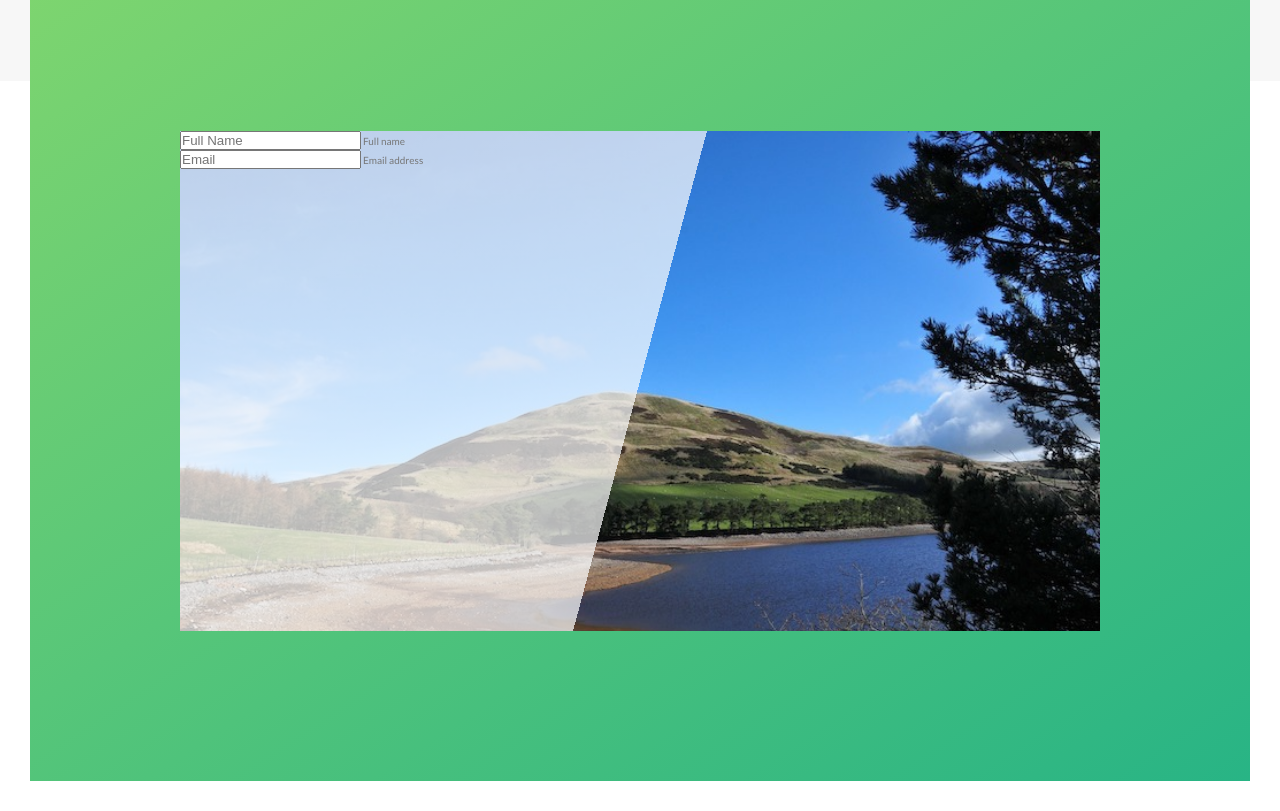
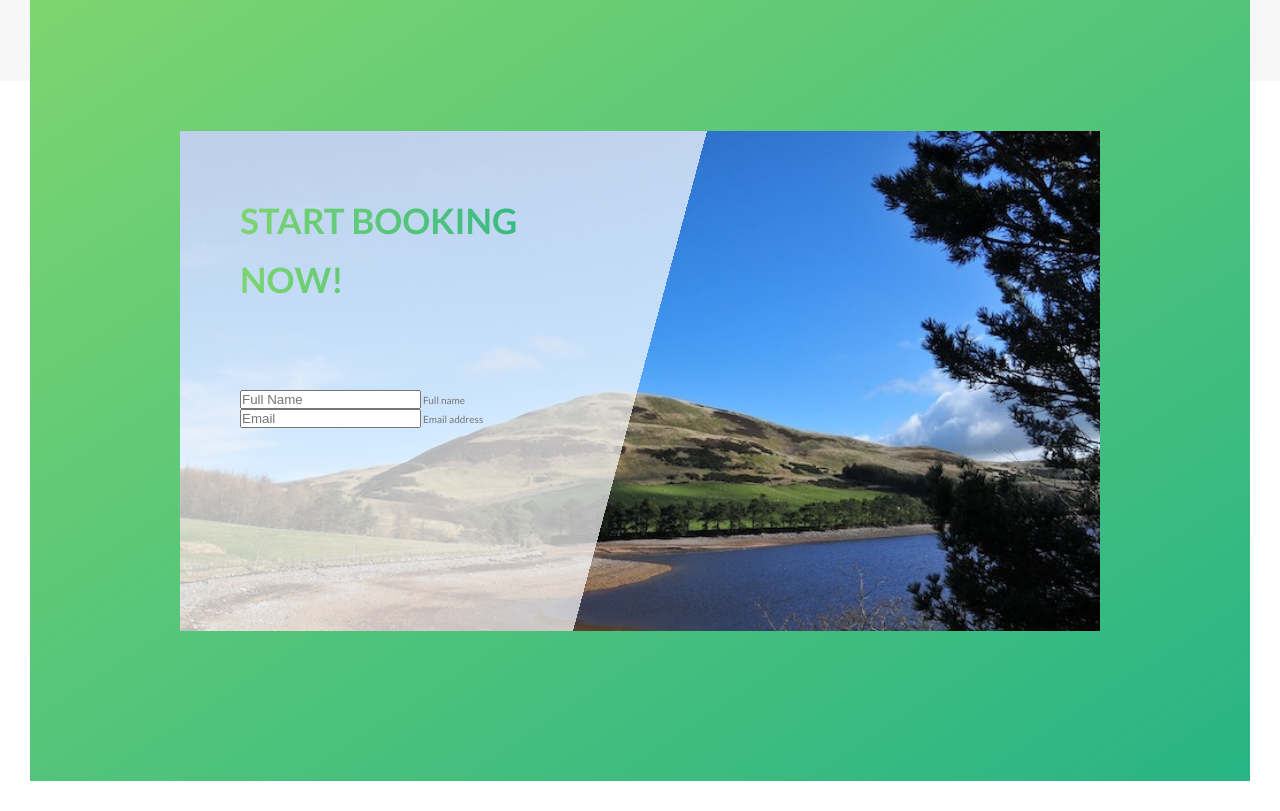
Before and after one commit to Slav666/Pentland_Hills_project, a website: page index.html in a window 1280 px wide. Shown: the part 3460-4271 px from the top of the page. Drawn offline with Linux system fonts and the light colour scheme.

Commit message:
add heading section

```diff
--- a/index.html
+++ b/index.html
@@ -188,8 +188,13 @@
         <section class="section-book">
             <div class="row">
                 <div class="book">
-                    <div class="book-form">
-                        <form action="£" class="form">
+                    <div class="book__form">
+                        <form action="#" class="form">
+                            <div class="u-margin-bottom-8">
+                                <h2 class="heading-secondary">
+                                    Start booking now!
+                                </h2>
+                            </div>
                             <div class="form__group">
                                 <input type="text" class="form__input" placeholder="Full Name" id="name" required>
                                 <label for="name" class="form__label">Full name</label>
--- a/sass/pages/_home.scss
+++ b/sass/pages/_home.scss
@@ -21,4 +21,9 @@ margin-top: -20vh;
     background-image: linear-gradient(105deg, rgba(white, .7) 0%, rgba(white, 0.7) 50%, transparent 50%), url("../img/photo_lake1.jpg");
     background-size: cover;
     height: 50rem;
+
+    &__form{
+        width: 50%;
+        padding: 6rem;
+    }
 }
```
Also changed, not shown: css/style.css.
